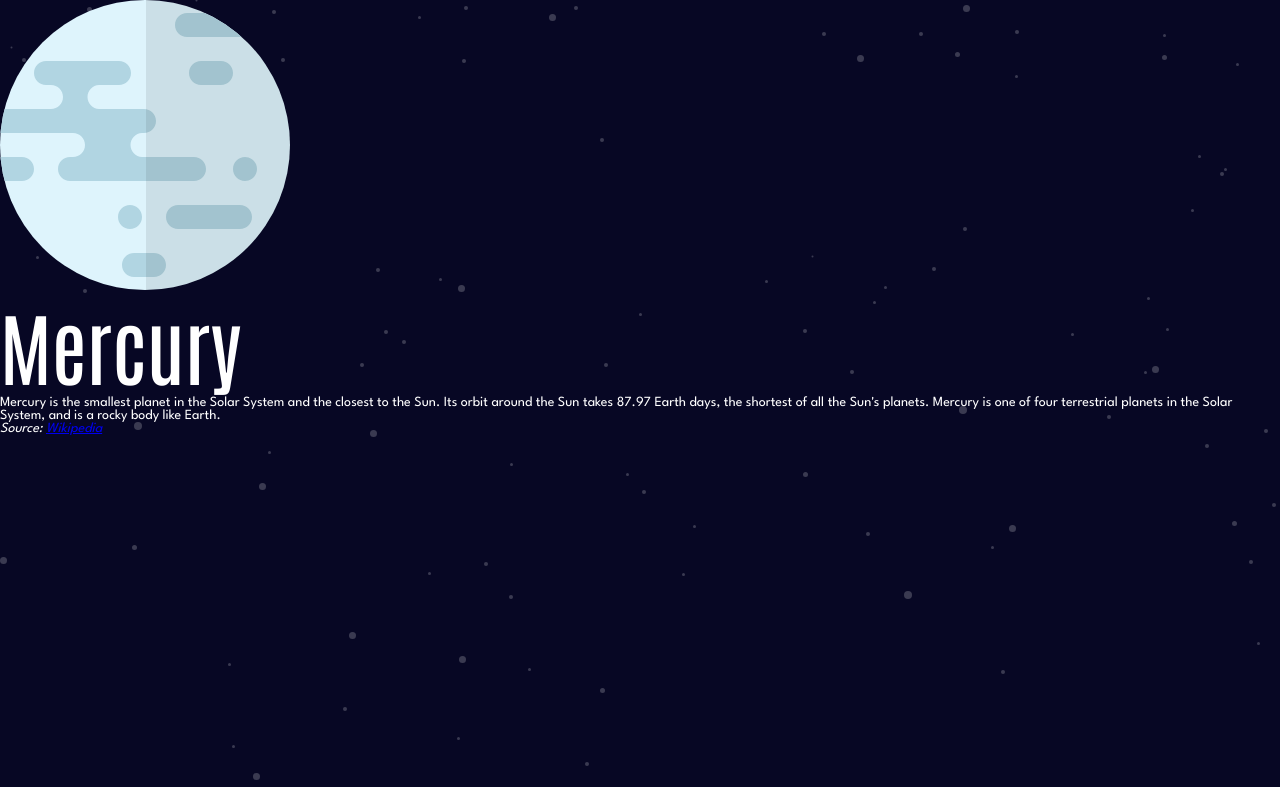
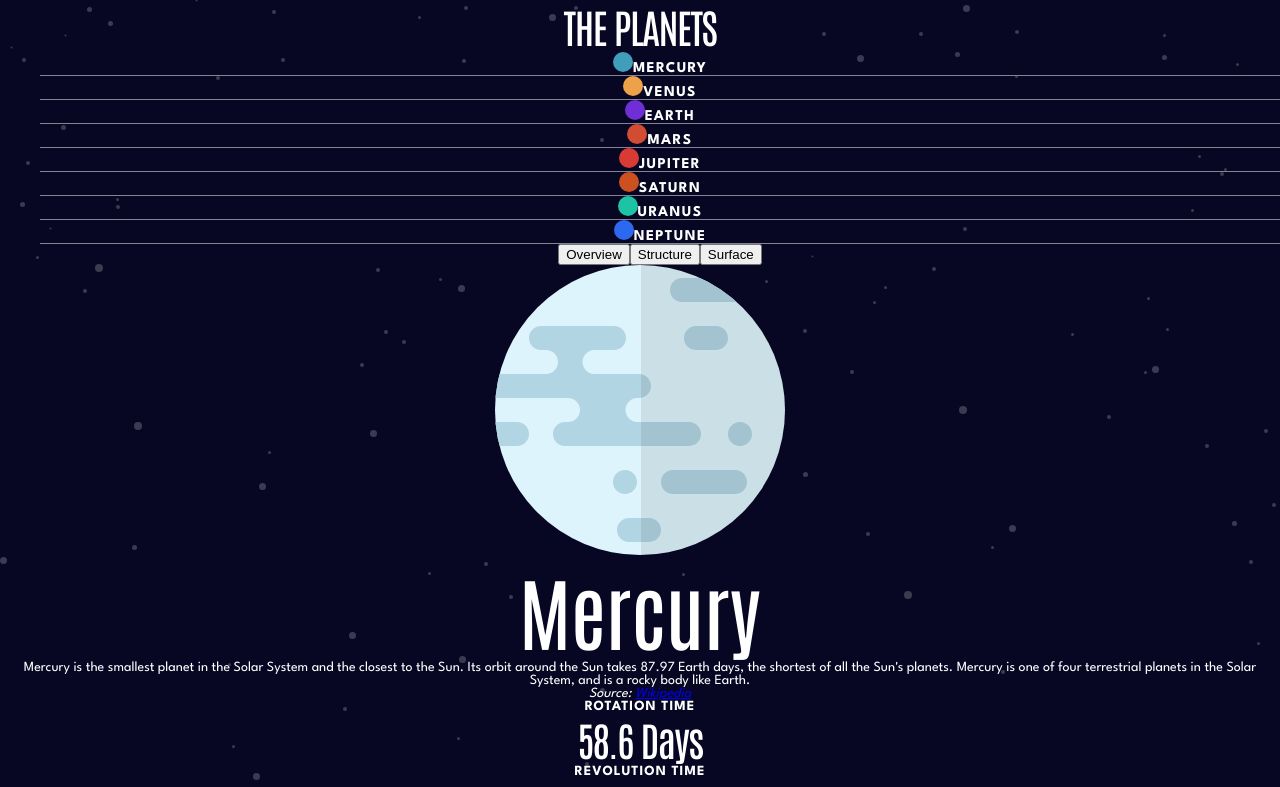
Before and after one commit to jasonkartz/planets-fact-site, a React (Create React App) app: page / in a window 1280 px wide. Shown: the top 787 px of the page. Built offline with nearby package versions, Linux system fonts and the light colour scheme.

Commit message:
html layout first draft

```diff
--- a/src/App.js
+++ b/src/App.js
@@ -2,7 +2,52 @@ import data from "./data.json";
 function App() {
   return (
     <>
-      <header></header>
+      <header>
+        <h2>THE PLANETS</h2>
+        <nav>
+          <ul>
+            <li>
+              <div className="bullet color-mercury"></div>
+              <span>MERCURY</span>
+            </li>
+            <li>
+              <div className="bullet color-venus"></div>
+              <span>VENUS</span>
+            </li>
+            <li>
+              <div className="bullet color-earth"></div>
+              <span>EARTH</span>
+            </li>
+            <li>
+              <div className="bullet color-mars"></div>
+              <span>MARS</span>
+            </li>
+            <li>
+              <span className="bullet color-jupiter"></span>
+              <span>JUPITER</span>
+            </li>
+            <li>
+              <span className="bullet color-saturn"></span>
+              <span>SATURN</span>
+            </li>
+            <li>
+              <span className="bullet color-uranus"></span>
+              <span>URANUS</span>
+            </li>
+            <li>
+              <span className="bullet color-neptune"></span>
+              <span>NEPTUNE</span>
+            </li>
+          </ul>
+        </nav>
+      </header>
+      <main>
+        <section className="info-section">
+          <menu>
+            <button>Overview</button>
+            <button>Structure</button>
+            <button>Surface</button>
+          </menu>
           <img src={data[0].images.planet} alt="mercury" />
           <h1>{data[0].name}</h1>
           <p>{data[0].overview.content}</p>
@@ -12,6 +57,26 @@ function App() {
               Wikipedia
             </a>
           </cite>
+        </section>
+        <section className="stats-section">
+          <div className="stat-box">
+            <h4>ROTATION TIME</h4>
+            <h2>{data[0].rotation}</h2>
+          </div>
+          <div className="stat-box">
+            <h4>REVOLUTION TIME</h4>
+            <h2>{data[0].revolution}</h2>
+          </div>
+          <div className="stat-box">
+            <h4>RADIUS</h4>
+            <h2>{data[0].radius}</h2>
+          </div>
+          <div className="stat-box">
+            <h4>AVERAGE TEMP.</h4>
+            <h2>{data[0].temperature}</h2>
+          </div>
+        </section>
+      </main>
     </>
   );
 }
--- a/src/index.css
+++ b/src/index.css
@@ -25,6 +25,7 @@ body {
   font-family: 'League Spartan', Verdana, Geneva, Tahoma, sans-serif;
   color: white;
   font-size: 14px;
+  text-align: center;
   background-color: var(--midnight-blue);
   background-image: url("../public/assets/background-stars.svg");
 }
@@ -52,3 +53,45 @@ h3 {
 h4 {
   letter-spacing: 1px;
 }
+ul {
+  list-style: none;
+}
+
+ul li {
+  font-size: 15px;
+  font-weight: bold;
+  letter-spacing: 1.36px;
+  border-bottom: var(--light-gray) 1px solid;
+}
+
+.bullet {
+  height: 20px;
+  width: 20px;
+  border-radius: 100%;
+  display: inline-block;
+}
+
+.color-mercury {
+  background-color: var(--mercury);
+}
+.color-venus {
+  background-color: var(--venus);
+}
+.color-earth {
+  background-color: var(--earth);
+}
+.color-mars {
+  background-color: var(--mars);
+}
+.color-jupiter {
+  background-color: var(--jupiter);
+}
+.color-saturn {
+  background-color: var(--saturn);
+}
+.color-uranus {
+  background-color: var(--uranus);
+}
+.color-neptune {
+  background-color: var(--neptune);
+}
```
Lines whose indentation alone changed are shown as unchanged.
